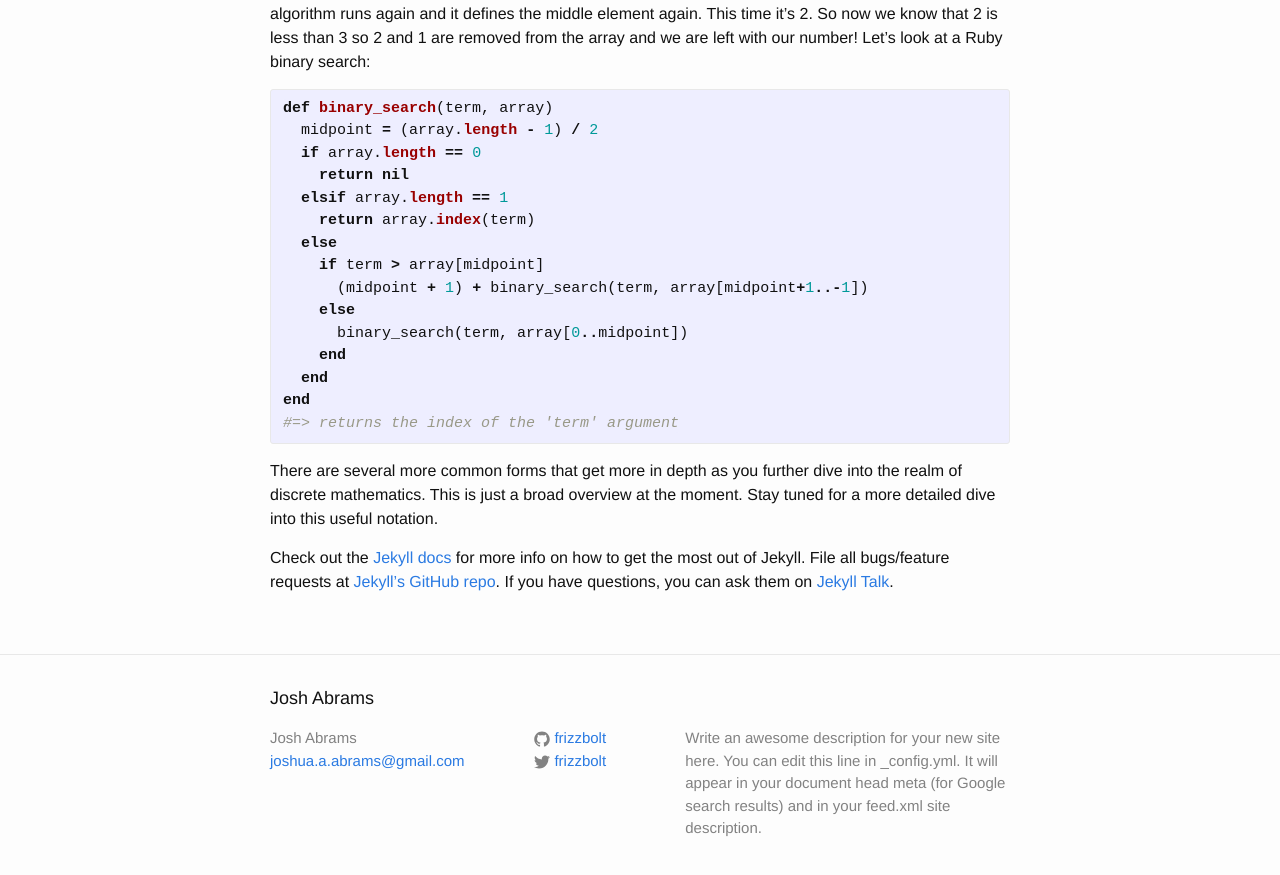
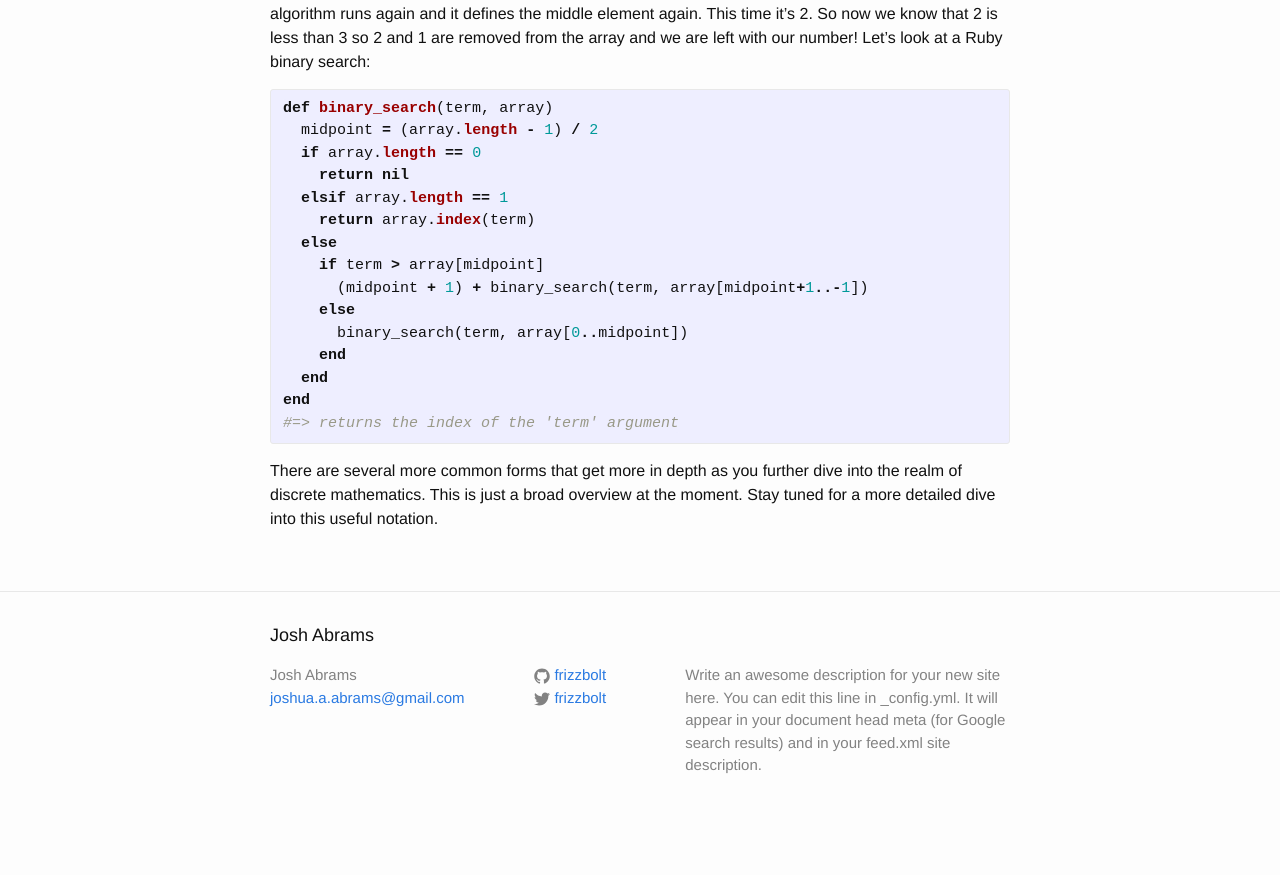
Before and after one commit to josh-abrams/josh-abrams.github.io, a Jekyll site: the page built from _posts/2016-01-27-welcome-to-jekyll.markdown, in a window 1280 px wide and 900 px high, scrolled down 1457 px. Shown: the top 875 px of the window. Built offline with Jekyll 4.4.1, drawn with Linux system fonts in a browser that asks for light colours; after the commit the page ends 2294 px from its top, so only the background shows below that.

Commit message:
Further mods on _config.yml

```diff
--- a/_config.yml
+++ b/_config.yml
@@ -13,7 +13,7 @@ description: > # this means to ignore newlines until "baseurl:"
   line in _config.yml. It will appear in your document head meta (for
   Google search results) and in your feed.xml site description.
 baseurl: "" # the subpath of your site, e.g. /blog
-url: "http://yourdomain.com" # the base hostname & protocol for your site
+url: "http://frizzbolt.github.io" # the base hostname & protocol for your site
 twitter_username: frizzbolt
 github_username:  frizzbolt
 
--- a/_posts/2016-01-27-welcome-to-jekyll.markdown
+++ b/_posts/2016-01-27-welcome-to-jekyll.markdown
@@ -63,10 +63,3 @@ end
 {% endhighlight %}
 
 There are several more common forms that get more in depth as you further dive into the realm of discrete mathematics. This is just a broad overview at the moment. Stay tuned for a more detailed dive into this useful notation.
-
-
-Check out the [Jekyll docs][jekyll-docs] for more info on how to get the most out of Jekyll. File all bugs/feature requests at [Jekyll’s GitHub repo][jekyll-gh]. If you have questions, you can ask them on [Jekyll Talk][jekyll-talk].
-
-[jekyll-docs]: http://jekyllrb.com/docs/home
-[jekyll-gh]:   https://github.com/jekyll/jekyll
-[jekyll-talk]: https://talk.jekyllrb.com/
```
